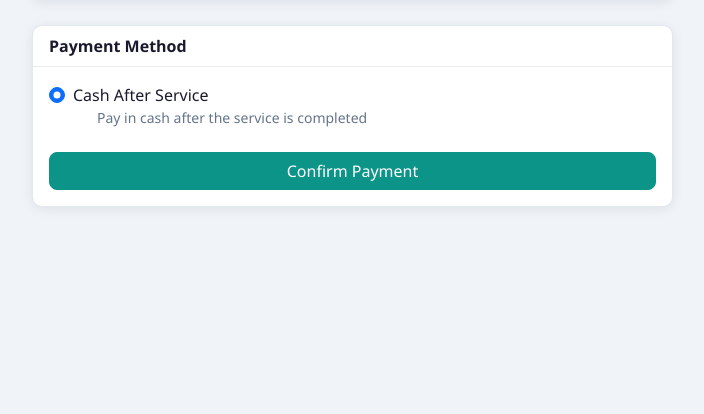
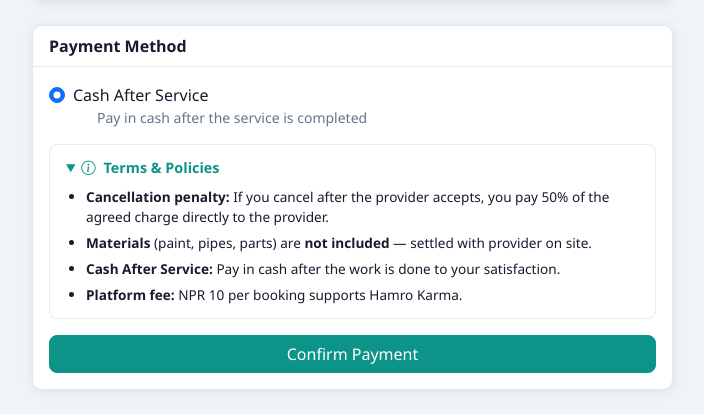
Before and after one commit to Rockyffgod/OJT, a Django app: template bookings/templates/bookings/checkout.html in a window 1280 px wide. Shown: the part 607-1021 px from the top of the page, without its empty margins (50-754 px from the left). Before the commit the page ends 814 px from the top, so only its background shows below. Run offline with Django 5.2, Linux system fonts and the light colour scheme; the template is opened without the code that fills it: most values are stand-ins (such as "Sample title", 1, 10 or a date in 2020); grey boxes marked "Sample" are stand-in pictures; data that the repository does not hold is empty.

Commit message:
add Terms & Policies warning block to checkout page

```diff
--- a/bookings/templates/bookings/checkout.html
+++ b/bookings/templates/bookings/checkout.html
@@ -37,6 +37,15 @@
                             <small class="d-block text-muted ms-4">Pay in cash after the service is completed</small>
                         </div>
                     </div>
+                    <details open style="margin-bottom:0.5rem;background:var(--bg-card);border:1px solid var(--border-color);border-radius:8px;padding:0.75rem 1rem;">
+                        <summary style="cursor:pointer;font-weight:600;color:var(--karma-red);font-size:0.9rem;"><i class="bi bi-info-circle me-1"></i> Terms &amp; Policies</summary>
+                        <ul style="margin:0.5rem 0 0;padding-left:1.25rem;font-size:0.85rem;">
+                            <li style="margin-bottom:0.35rem;"><strong>Cancellation penalty:</strong> If you cancel after the provider accepts, you pay 50% of the agreed charge directly to the provider.</li>
+                            <li style="margin-bottom:0.35rem;"><strong>Materials</strong> (paint, pipes, parts) are <strong>not included</strong> &mdash; settled with provider on site.</li>
+                            <li style="margin-bottom:0.35rem;"><strong>Cash After Service:</strong> Pay in cash after the work is done to your satisfaction.</li>
+                            <li style="margin-bottom:0;"><strong>Platform fee:</strong> NPR 10 per booking supports Hamro Karma.</li>
+                        </ul>
+                    </details>
                     <button type="submit" class="btn btn-karma w-100 mt-2">Confirm Payment</button>
                 </form>
             </div>
```
